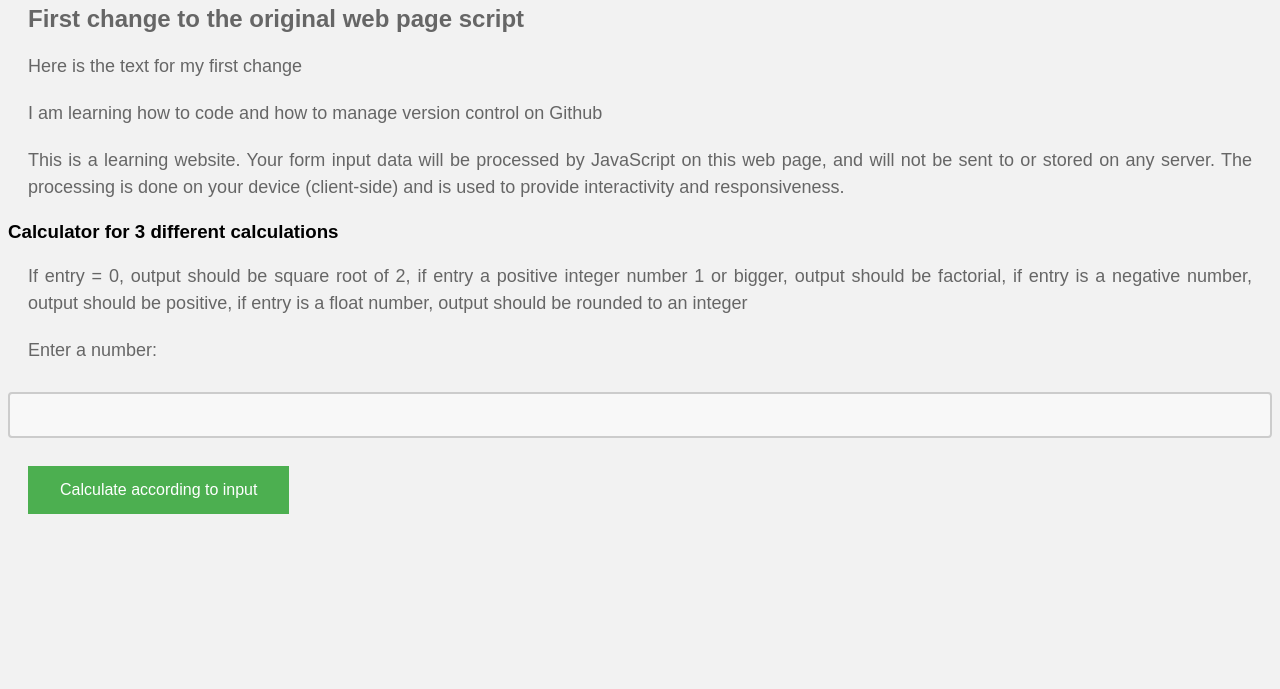
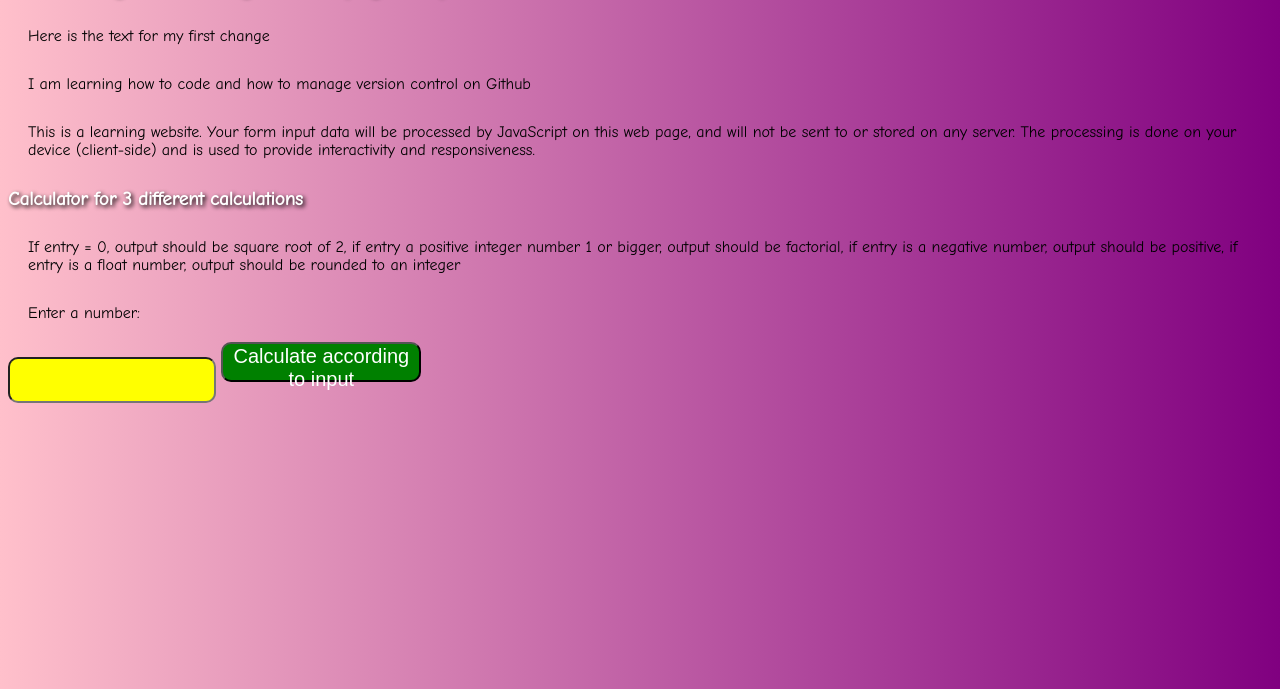
Before and after one commit to PseudomonasBioprecipitation/playgroundfile, a plain HTML site: page set1.html in a window 1280 px wide. Shown: the part 111-800 px from the top of the page. Drawn offline with Linux system fonts and the light colour scheme.

Commit message:
stylesheet for set1 changed

```diff
--- a/set1.css
+++ b/set1.css
@@ -1,68 +1,62 @@
+/* set1.css */
+
+/* Use a custom font from Google Fonts */
+@import url('https://fonts.googleapis.com/css?family=Comic+Neue&display=swap');
+
+/* Set the background color to a gradient of pink and purple */
 body {
-    background-color: #f2f2f2;
-    font-family: Arial, sans-serif;
+  background: linear-gradient(to right, pink, purple);
+  font-family: 'Comic Neue', cursive;
 }
 
-  h1 {
-    color: #333;
-    font-size: 36px;
-    margin-top: 50px;
-    text-align: center;
+/* Make the headings white and add some text shadow */
+h1, h2, h3 {
+  color: white;
+  text-shadow: 2px 2px 4px black;
 }
 
-  h2 {
-    color: #666;
-    font-size: 24px;
-    margin: 20px;
+/* Add some margin and padding to the paragraphs */
+p {
+  margin: 10px;
+  padding: 10px;
 }
 
-  p {
-    color: #666;
-    font-size: 18px;
-    line-height: 1.5;
-    margin: 20px;
-    text-align: justify;
+/* Make the input box and button larger and more colorful */
+input, button {
+  width: 200px;
+  height: 40px;
+  font-size: 20px;
+  border-radius: 10px;
+}
+
+/* Change the input box color to yellow and the button color to green */
+input {
+  background-color: yellow;
 }
 
 button {
-    background-color: #4CAF50;
-    border: none;
+  background-color: green;
   color: white;
-    padding: 15px 32px;
-    text-align: center;
-    text-decoration: none;
-    display: inline-block;
-    font-size: 16px;
-    margin: 20px;
-    cursor: pointer;
 }
 
-  input[type=text], input[type=number] {
-    width: 100%;
-    padding: 12px 20px;
-    margin: 8px 0;
-    box-sizing: border-box;
-    border: 2px solid #ccc;
-    border-radius: 4px;
-    background-color: #f8f8f8;
-    font-size: 16px;
+/* Add some hover effects to the input box and button */
+input:hover {
+  transform: scale(1.1);
 }
 
-  input[type=submit] {
-    background-color: #4CAF50;
-    color: white;
-    padding: 14px 20px;
-    margin: 8px 0;
-    border: none;
-    border-radius: 4px;
-    cursor: pointer;
+button:hover {
+  transform: scale(1.1);
+  box-shadow: 0 0 10px green;
 }
 
-  input[type=submit]:hover {
-    background-color: #45a049;
+/* Add some transition effects to the input box and button */
+input, button {
+  transition: all 0.3s ease-in-out;
 }
 
+/* Center the result paragraph and make it bold and red */
 #result {
-    font-size: 24px;
-    margin: 20px;
+  text-align: center;
+  font-weight: bold;
+  color: red;
 }
```
Lines whose indentation alone changed are shown as unchanged.
